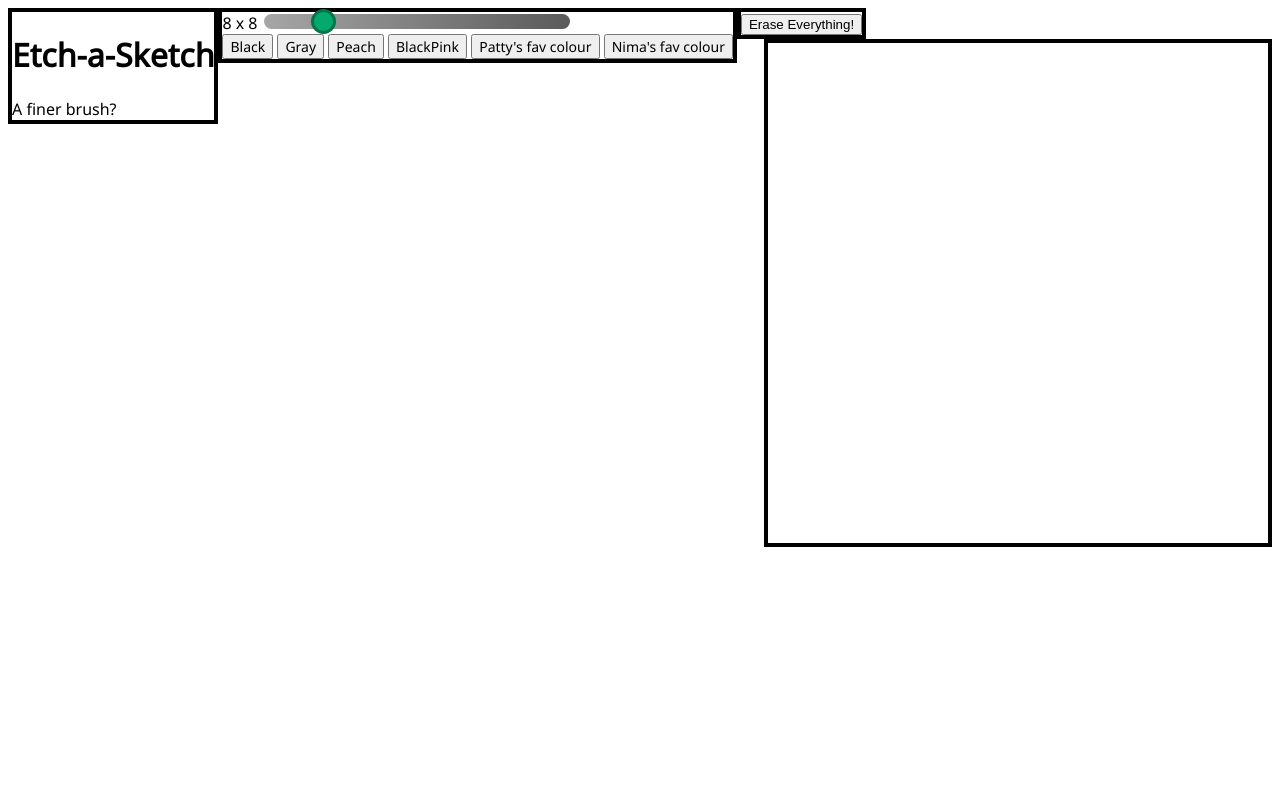
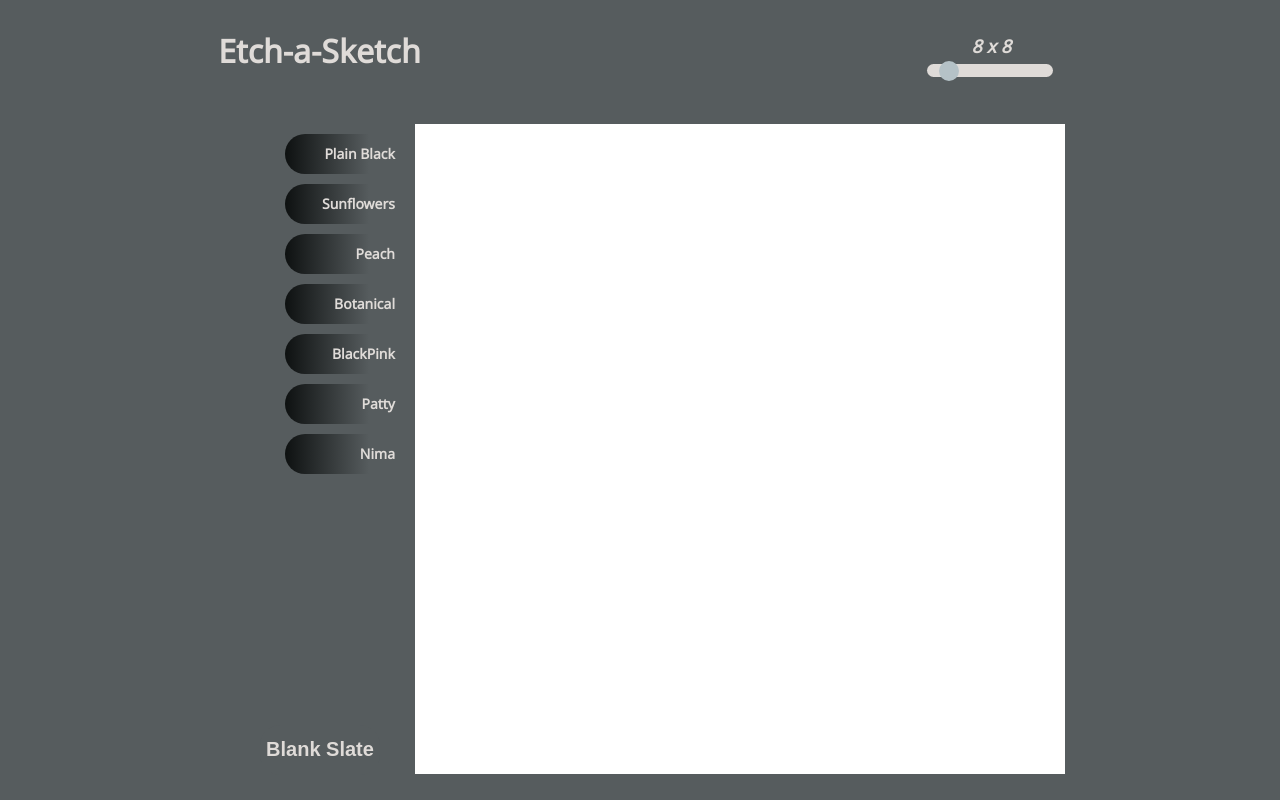
Before and after one commit to jennri/TOP-etchasketch, a plain HTML site: page index.html in a window 1280 px wide. Drawn offline with Linux system fonts and the light colour scheme.

Commit message:
decent css, need to enable toggle colours

```diff
--- a/index.html
+++ b/index.html
@@ -9,31 +9,45 @@
     <title>Etch-a-Sketch</title>
 </head>
 <body>
-    <div class="left">
-        <h1> Etch-a-Sketch</h1>
-        <label>A finer brush?</label>
-    </div>
-    <div class="left">
-        <div class="slidecontainer">
-            <span id="demo">8 x 8</span>
-            <input type="range" class="slider" id="slider" min="8" max="56" value="16">
+    <div class="header">
+        <div class="titlecontainer">
+            <h1> Etch-a-Sketch</h1>
         </div>
-        <button class="btncolor" onclick="changeColor(`hsla(180, 10%, 6%, 1)`)">Black</button>
-        <button class="btncolor" onclick="changeColor(`hsla(191, 8%, 28%, 1)`)">Gray</button>
-        <button class="btncolor" onclick="changeColor('peach')">Peach</button>
-        <button class="btncolor" onclick="changeColor('blackpink')">BlackPink</button>
-        <button class="btncolor" onclick="changeColor('patty')">Patty's fav colour</button>
-        <button class="btncolor" onclick="changeColor('nima')">Nima's fav colour</button>
-    </div>
-    <div class="left">
-        <!--onclick="resetGrid()" inside the <div> works but I got an EventListener to work on the js file-- -->
-        <button class="erase">Erase Everything!</button>
-    </div>
-    <div class="right">
-        <div class="gridcontainer">
+        <div class="slidercontainer">
+            <div class="democontainer">
+                <p id="demo">8 x 8</p>
+            </div>
+            <input type="range" class="slider" id="slider" min="5" max="30" value="8">
 
         </div>
+
     </div>
-    <script src=javascript.js></script>
+
+    <div class="footer">
+        <div class="outerblock">
+            <div class="block" id="left">
+                <div class="collapsecontent">
+
+                <div class="btncontainer">
+                    <button class="btncolor black" onclick="changeColor(`hsla(180, 10%, 6%, 1)`)">Plain Black</button>
+                    <button class="btncolor sunflower"  onclick="changeColor('sunflower')">Sunflowers</button>
+                    <button class="btncolor peach" onclick="changeColor('peach')">Peach</button>
+                    <button class="btncolor botanical" onclick="changeColor('botanical')">Botanical</button>
+                    <button class="btncolor blackpink" onclick="changeColor('blackpink')">BlackPink</button>
+                     <button class="btncolor patty" onclick="changeColor('patty')">Patty</button>
+                     <button class="btncolor nima" onclick="changeColor('nima')">Nima</button>
+                </div>
+                <!--onclick="resetGrid()" inside the <div> works but I got an EventListener to work on the js file-- -->
+                <div class="erasecontainer">
+                    <button class="erase">Blank Slate</button>
+                </div>
+                </div>
+            </div>
+            <div class="block" id="right">
+                <div class="gridcontainer"> </div>
+            </div>
+        </div>
+    </div>
+<script src=javascript.js></script>
 </body>
 </html>
--- a/javascript.js
+++ b/javascript.js
@@ -1,12 +1,11 @@
 //Default grid settings, 16x16 grid with black ink.
-populateGrid(16)
-let color = "`hsla(180, 10%, 6%, 1)`"
+populateGrid(8)
+let color = "peach"
 
 
 //Ideas
-//Bigger paint brush/ eraser
 //Going over the same tile over and over darkens it
-
+//toggle like feature on colours
 
 //Slider Function
 const output = document.getElementById("demo");
@@ -50,20 +49,23 @@ function populateGrid(size) {
 //The buttons change the colors via changeColor()
 function colorSquare(){
     if(color === 'peach'){
-        //Math.random() gives a number between 0.1 to 1
-        //Color palattes are possible given their hsl numbers are consecutive
-        //Red - Yellow hsl1-54, green to dark green 72-133, blues 176-233, purples 258-330
         this.style.backgroundColor =
-        `hsl(${Math.random() * 54}, ${(Math.random() + 0.4) * 100 }%, 90%)`;
+        `hsl(${Math.random() * 54}, ${(Math.random() + 0.4) * 100}%, 90%)`;
+    } else if (color === 'sunflower'){
+        this.style.backgroundColor =
+        `hsl(${(Math.random() * 20)+41}, ${(Math.random() + 0.5) * 100}%, ${(Math.random()*20)+55}%)`;
     } else if (color === 'patty'){
         this.style.backgroundColor =
-        `hsl(${(Math.random() * 15) + 214}, ${(Math.random() + 0.2) * 100}%, ${(Math.random() * 75)}%)`;
+        `hsl(${(Math.random() * 15) + 214}, ${(Math.random() + 0.2) * 100}%, ${(Math.random()*75)}%)`;
     } else if (color === 'nima'){
         this.style.backgroundColor =
         `hsl(240, 66%, ${(Math.random() * 20) + 68}%)`;
     } else if (color === 'blackpink'){
         this.style.backgroundColor =
         randomBlackPink();
+    } else if (color ==='botanical'){
+        this.style.backgroundColor =
+        randomBotanical();
     } else {
         this.style.backgroundColor = color;
     }
@@ -72,7 +74,14 @@ function colorSquare(){
 //Choosing a random colour from a palette rather than a color scheme using Math.random
 //Yes I am making this more complicated than needed
 function randomBlackPink() {
-    const options = [`#ff9898`, `#000000`, `#ff7b7b`, `#382d2d`, `#ff5f5f`]
+    let options = [`#ff9898`, `#000000`, `#ff7b7b`, `#382d2d`, `#ff5f5f`]
+    let position = Math.floor(Math.random() * options.length)
+    randomiser = options[position];
+    console.log(randomiser);
+    return randomiser;
+}
+function randomBotanical() {
+    let options = [`#dad7cd`, `#a3b18a`, `#588157`, `#3a5a40`, `#344e41`]
     let position = Math.floor(Math.random() * options.length)
     randomiser = options[position];
     console.log(randomiser);
--- a/stylesheet.css
+++ b/stylesheet.css
@@ -1,47 +1,175 @@
 html {
     text-align: left;
-    font-family: "Noto Sans", sans-serif
+    font-family: "Noto Sans", sans-serif;
+    background-color: #565c5e;
+    color: #dfdbd8;
 }
 
-.left {
-    float: left;
-    border: 4px solid black;
-    display: block;
+.header{
+    display: flex;
+    justify-content: center;
+    padding-bottom: 30px;
+}
+
+.titlecontainer {
+    padding-right: 500px;
+}
+
+.democontainer{
+    text-align: center;
+    font-size: 18px;
+    font-style: italic;
+    font-weight: bold;
+    height: 40px;
+}
+.democontainer {
+    border: 4px solid #565c5e;
+}
+.slidercontainer {
+    border: 4px solid #565c5e;
+}
+
+
+
+.slidecontainer .description {
+    font-style: italic;
+}
+
+.slidecontainer #demo {
+    font-size: larger;
+    font-weight: bold;
 }
 
 .slider {
     appearance: none;
-    width: 60%;
-    height: 15px;
-    background: linear-gradient(to right, #a6a6a6 0%, #808080 50%, #5a5a5a 100%);
+    width: 95%;
+    height: 13px;
+    background: #dfdbd8;
     border-radius: 25px;
     outline: none;
 }
 .slider::-webkit-slider-thumb{
     -webkit-appearance: none;
     appearance: none;
-    height: 25px;
-    width: 25px;
+    height: 20px;
+    width: 20px;
     border-radius: 25px;
-    border: 3.4px solid #03744a;
-    background: #04AA6D;
+    border: 3.4px solid #b5c2c7;
+    background: #b5c2c7;
     cursor: pointer;
 }
 
-.btncolor {
+.outerblock {
+    display: flex;
+    justify-content: center;
+}
+.collpase {
     font-family: "Noto Sans", sans-serif;
-    font-size: 14px;
+    background-color: #eee;
+    color: #444;
+    cursor: pointer;
+    padding: 18px;
+    height: 80%;
+    border: none;
+    font-size: 15px;
+  }
+
+.collapsecontent {
+    width: 200px;
+    text-align: center;
+    display: block;
+}
+
+.btncontainer {
+    padding-left: 60px;
+    padding-bottom: 11px;
+}
+
+.erasecontainer {
+    padding-left: 10px;
 }
 
 
-.right {
+.collapsecontent .btncolor{
+    display: block;
+    text-align: right;
+    height: 40px;
+    padding: 10px;
+    width: 120px;
+    margin: 10px;
+    border-radius: 30px;
+    font-family: "Noto Sans", sans-serif;
+    font-size: 14px;
+    color: #dfdbd8;
+    font-weight: bold;
+    background-image: linear-gradient(to left, #565c5e 30%, hsla(180, 10%, 6%, 1) 100%) ;
+    border: none;
+}
+
+/* .collapsecontent .black{
+    color: #dfdbd8;
+    font-weight: bold;
+    background-image: linear-gradient(to left, #565c5e 30%, hsla(180, 10%, 6%, 1) 100%) ;
+    border: none;
+}
+.collapsecontent .sunflower{
+    color: #dfdbd8;
+    font-weight: bold;
+    background-image: linear-gradient(to left, #565c5e 30%, hsla(180, 10%, 6%, 1) 100%) ;
+    border: none;
+}
+.collapsecontent .peach{
+    color: #dfdbd8;
+    font-weight: bold;
+    background-image: linear-gradient(to left, #565c5e 30%, #f3e3d8 80%, #f2d9d9 100%) ;
+    border: none;
+}
+.collapsecontent .botanical{
+    color: #dfdbd8;
+    font-weight: bold;
+    background-image: linear-gradient(to left, #565c5e 30%, #588157 80%, #344e41 100%) ;
+    border: none;
+}
+.collapsecontent .blackpink{
+    color: #dfdbd8;
+    font-weight: bold;
+    background-image: linear-gradient(to left, #565c5e 30%, #ff5f5f 80%, #382d2d 100%);
+    border: none;
+}
+.collapsecontent .patty{
+    color: #dfdbd8;
+    font-weight: bold;
+    background-image: linear-gradient(to left, #565c5e 30%, #5282da 80%, #0d40bf 100%) ;
+    border: none;
+}
+.collapsecontent .nima{
+    color: #dfdbd8;
+    font-weight: bold;
+    background-image: linear-gradient(to left, #565c5e 30%, #afafef 80%, #7c7ce4 100%) ;
+    border: none;
+} */
+
+
+
+.collapsecontent .erase {
+    font-weight: bolder;
+    font-size: 20px;
+    color: #dfdbd8;
+    height: 50px;
+    width: auto;
+    margin-top: 230px;
+    border-radius: 20px;
+    border: none;
+    background-color: #565c5e;
+}
+
+#right {
     float: right;
-    border: 4px solid black
 }
 
 .gridcontainer {
     display: grid;
-    height: 500px;
-    width: 500px;
-
-}
+    height: 650px;
+    width: 650px;
+    border-radius: 5px;
+};
```
